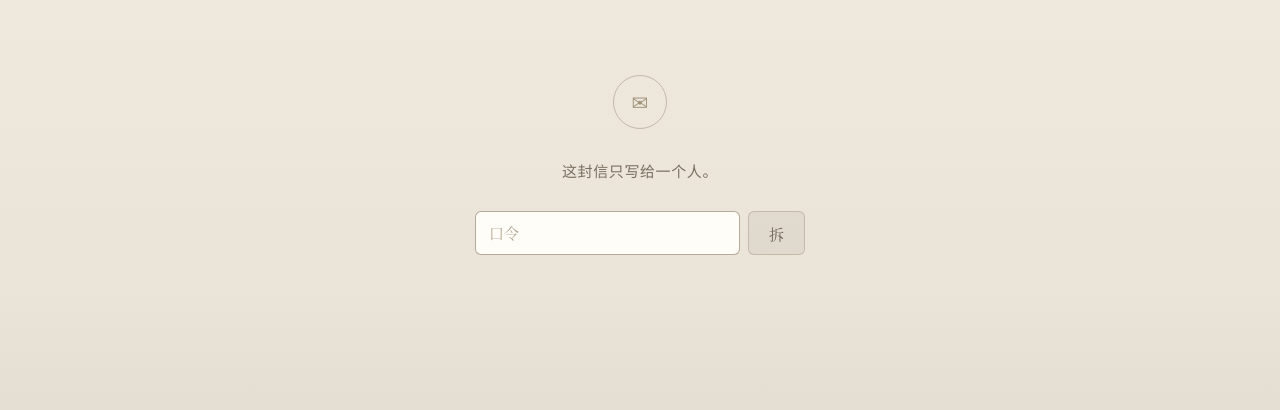
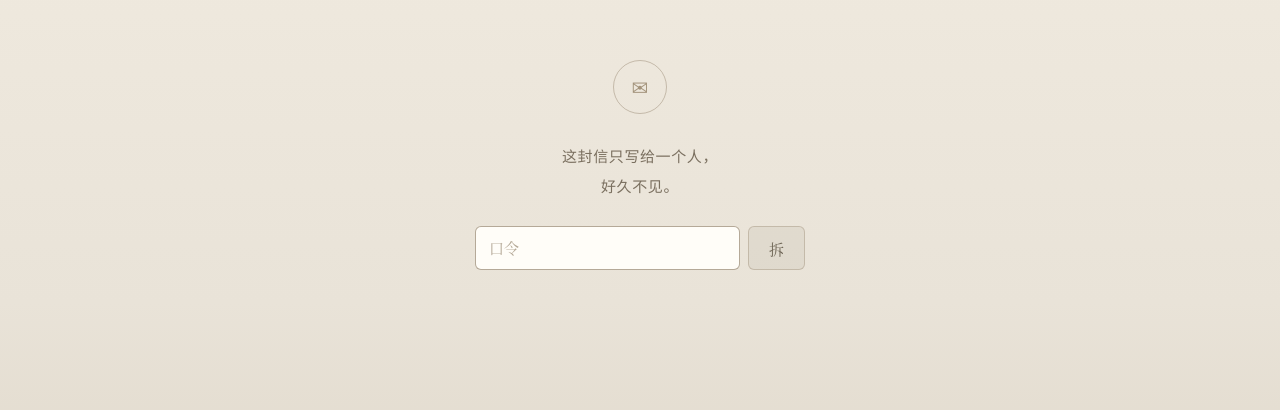
Before and after one commit to rosmontis2909/letters, a plain HTML site: page maybetheend/index.html in a window 1280 px wide. Shown: the part 218-628 px from the top of the page. Drawn offline with Linux system fonts and the light colour scheme.

Commit message:
门口加一句：好久不见

```diff
--- a/maybetheend/index.html
+++ b/maybetheend/index.html
@@ -138,7 +138,7 @@
 <div id="gate">
   <div class="gate-box">
     <div class="gate-seal">✉</div>
-    <p>这封信只写给一个人。</p>
+    <p>这封信只写给一个人，<br>好久不见。</p>
     <form class="gate-form" autocomplete="off">
       <input id="pass" type="text" placeholder="口令" aria-label="口令" autocapitalize="off" autocorrect="off" spellcheck="false">
       <button type="submit">拆</button>
```
